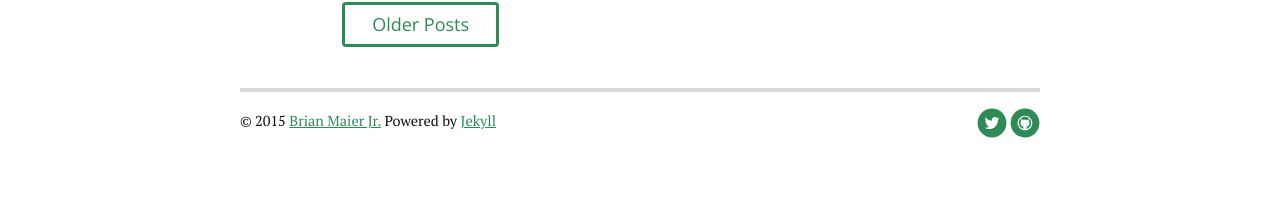
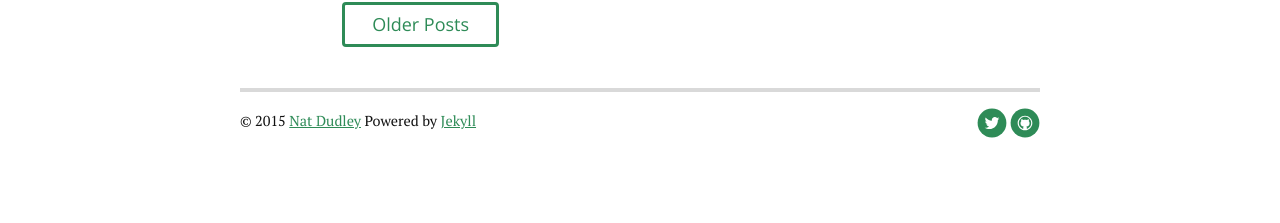
Before and after one commit to natdudley/natdudley.github.io, a Jekyll site: the page built from index.html, in a window 1280 px wide. Shown: the part 1794-2017 px from the top of the page. Built offline with Jekyll 4.4.1, drawn with Linux system fonts in a browser that asks for light colours; nearby versions of some CDN libraries; Markdown is read by kramdown in place of the engine named in the settings; the list of posts is cut into pages by our own code.

```diff
--- a/_config.yml
+++ b/_config.yml
@@ -1,7 +1,7 @@
 title: String Theory
 description: Thoughts on tech from someone who likes yarn.
 
-url: http://brianmaierjr.github.com/long-haul
+url: http://natdudley.github.io
 baseurl: ""
 paginate_path: "blog/page:num/"
 permalink: blog/:title/
--- a/_includes/footer.html
+++ b/_includes/footer.html
@@ -1,6 +1,6 @@
 <div class="footer">
    <div class="container">
-      <p class="copy">&copy; {{ site.time | date: '%Y' }} <a href="http://brianmaierjr.com">Brian Maier Jr.</a> Powered by <a href="http://jekyllrb.com">Jekyll</a></p>
+      <p class="copy">&copy; {{ site.time | date: '%Y' }} <a href="http://natdudley.com">Nat Dudley</a> Powered by <a href="http://jekyllrb.com">Jekyll</a></p>
 
       <div class="footer-links">
          <ul class="noList">
```
